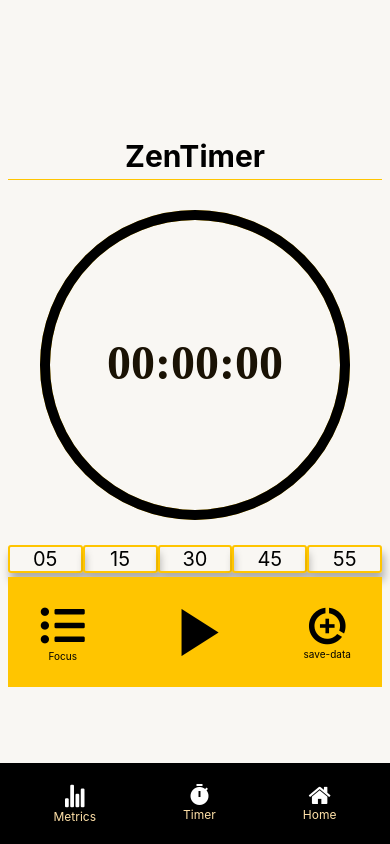
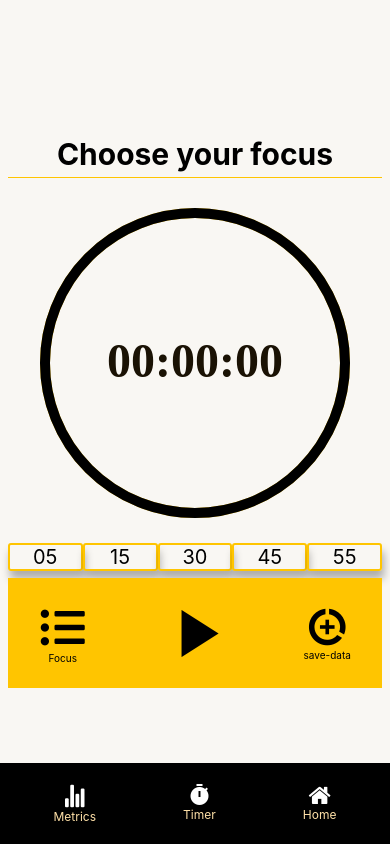
Before and after one commit to Lenindelrionicaragua/HabitTrackerAppFront, a React Native app: screen /StopwatchScreen in a window 390 px wide. Built offline with nearby package versions, Linux system fonts and the light colour scheme; what expo-web-browser would draw is missing.

Commit message:
feat: Update stopwatch format to mm:ss:ms and refine UI text weight
- Modified formatTime function to display time in mm:ss:ms (minutes, seconds, milliseconds) format.
- Adjusted startStopwatch and handleTimeSelection functions to handle time in milliseconds.
- Changed SVG

```diff
--- a/screens/StopwatchScreen/StopwatchScreen.js
+++ b/screens/StopwatchScreen/StopwatchScreen.js
@@ -2,12 +2,7 @@ import React, { useState, useRef, useEffect } from "react";
 import { View, StyleSheet } from "react-native";
 import Svg, { Circle, Rect, Text as SvgText } from "react-native-svg";
 import { Colors } from "../../styles/AppStyles";
-import {
-  MaterialIcons,
-  AntDesign,
-  FontAwesome5,
-  Octicons
-} from "@expo/vector-icons";
+import { MaterialIcons, AntDesign, FontAwesome5 } from "@expo/vector-icons";
 import {
   StyledContainer,
   PageTitle,
@@ -28,6 +23,7 @@ const MAX_TIME_SECONDS = MAX_TIME_HOURS * 3600; // convert max time to seconds
 
 const activities = [
   "Study",
+  "Work",
   "Exercise",
   "Family time",
   "Screen-free time",
@@ -62,7 +58,13 @@ const StopwatchScreen = () => {
 
   const startStopwatch = () => {
     if (activityIndex === null) {
-      setInfoText("select your focus");
+      setInfoText("choose your focus");
+      setTimeout(() => setInfoText(""), 5000);
+      return;
+    }
+
+    if (currentTime === 0) {
+      setInfoText("select time");
       setTimeout(() => setInfoText(""), 5000);
       return;
     }
@@ -192,7 +194,9 @@ const StopwatchScreen = () => {
   return (
     <StyledContainer>
       <PageTitle>
-        {activityIndex === null ? "ZenTimer" : activities[activityIndex]}
+        {activityIndex === null
+          ? "Choose your focus"
+          : activities[activityIndex]}
       </PageTitle>
       <Line />
       <View style={styles.svgContainer}>
--- a/screens/StopwatchScreen/StopwatchScreenStyles.js
+++ b/screens/StopwatchScreen/StopwatchScreenStyles.js
@@ -55,6 +55,7 @@ export const TimeButtonsContainer = styled(View)`
   justify-content: space-between;
   width: 100%;
   padding: 0%;
+  padding-bottom: 1%;
 `;
 
 export const TimeButton = styled(Pressable)`
```
